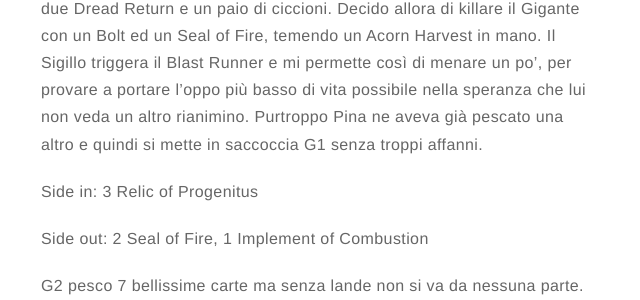
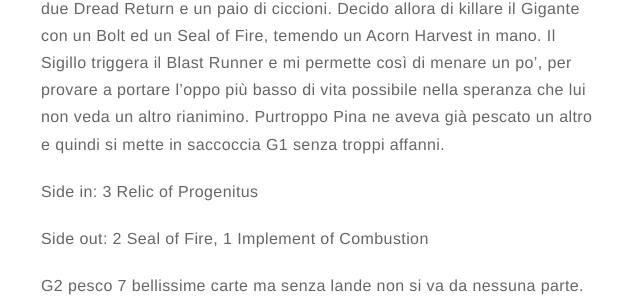
Before and after one commit to EliaTogni/EliaTogni.github.io, a Jekyll site: the page built from _posts/2024-05-03-Report_Lega_Pauper_Brescia.markdown, in a window 1280 px wide and 1400 px high, scrolled down 2947 px. Shown: the part 451-751 px from the top of the window, without its empty margins (319-959 px from the left). Built offline with Jekyll 4.4.1, drawn with Linux system fonts in a browser that asks for light colours; nearby versions of some CDN libraries; comment, search, counter and statistics services are not loaded; some of the changed text lies outside the part shown.

Commit message:
Report Lega Pauper Brescia 24-05-03 v6

```diff
--- a/_posts/2024-05-03-Report_Lega_Pauper_Brescia.markdown
+++ b/_posts/2024-05-03-Report_Lega_Pauper_Brescia.markdown
@@ -72,7 +72,7 @@ G3 tengo una buona mano ed il game va abbastanza veloce. L'unica giocata rilevan
 ## Turno 2 - BGR Dredge (Francesco Pina)
 **Risultato**: 2 - 1
 
-G1 perdo malamente il dado ma la mano iniziale mi sembra buona: Fornace, landa, Lara Croft, Bushwhacker, Lackey e Seal of Fire. Sarebbe un game facile se al secondo turno l'oppo non avesse millato uno Gnaw to the Bone ed un Stinkweed Imp con l'ETB di Satyr Wayfinder. Non curante delle botte ricevute, dopo neanche un turno Francesco casta un Rosicchiare fino all'Osso da 26 e casta un Dread Return, rianimando un Lotleth Troll che mi pinga per 12. Guardo il cimitero dell'oppo e ci sono due Dread Return e un paio di ciccioni. Decido allora di killare il Gigante con un Bolt ed un Seal of Fire, temendo un Acorn Harvest in mano. Il Sigillo triggera il Blast Runner e mi permette così di menare un po', per provare a portare l'oppo più basso di vita possibile nella speranza che lui non veda un altro rianimino. Purtroppo Pina ne aveva già pescato una altro e quindi si mette in saccoccia G1 senza troppi affanni.
+G1 perdo malamente il dado ma la mano iniziale mi sembra buona: Fornace, landa, Lara Croft, Bushwhacker, Lackey e Seal of Fire. Sarebbe un game facile se al secondo turno l'oppo non avesse millato uno Gnaw to the Bone ed un Stinkweed Imp con l'ETB di Satyr Wayfinder. Non curante delle botte ricevute, dopo neanche un turno Francesco casta un Rosicchiare fino all'Osso da 26 e casta un Dread Return, rianimando un Lotleth Troll che mi pinga per 12. Guardo il cimitero dell'oppo e ci sono due Dread Return e un paio di ciccioni. Decido allora di killare il Gigante con un Bolt ed un Seal of Fire, temendo un Acorn Harvest in mano. Il Sigillo triggera il Blast Runner e mi permette così di menare un po', per provare a portare l'oppo più basso di vita possibile nella speranza che lui non veda un altro rianimino. Purtroppo Pina ne aveva già pescato un altro e quindi si mette in saccoccia G1 senza troppi affanni.
 
 Side in: 3 Relic of Progenitus
 
```
Also changed, not shown: other parts of _posts/2024-05-03-Report_Lega_Pauper_Brescia.markdown (+1 -1 lines).
